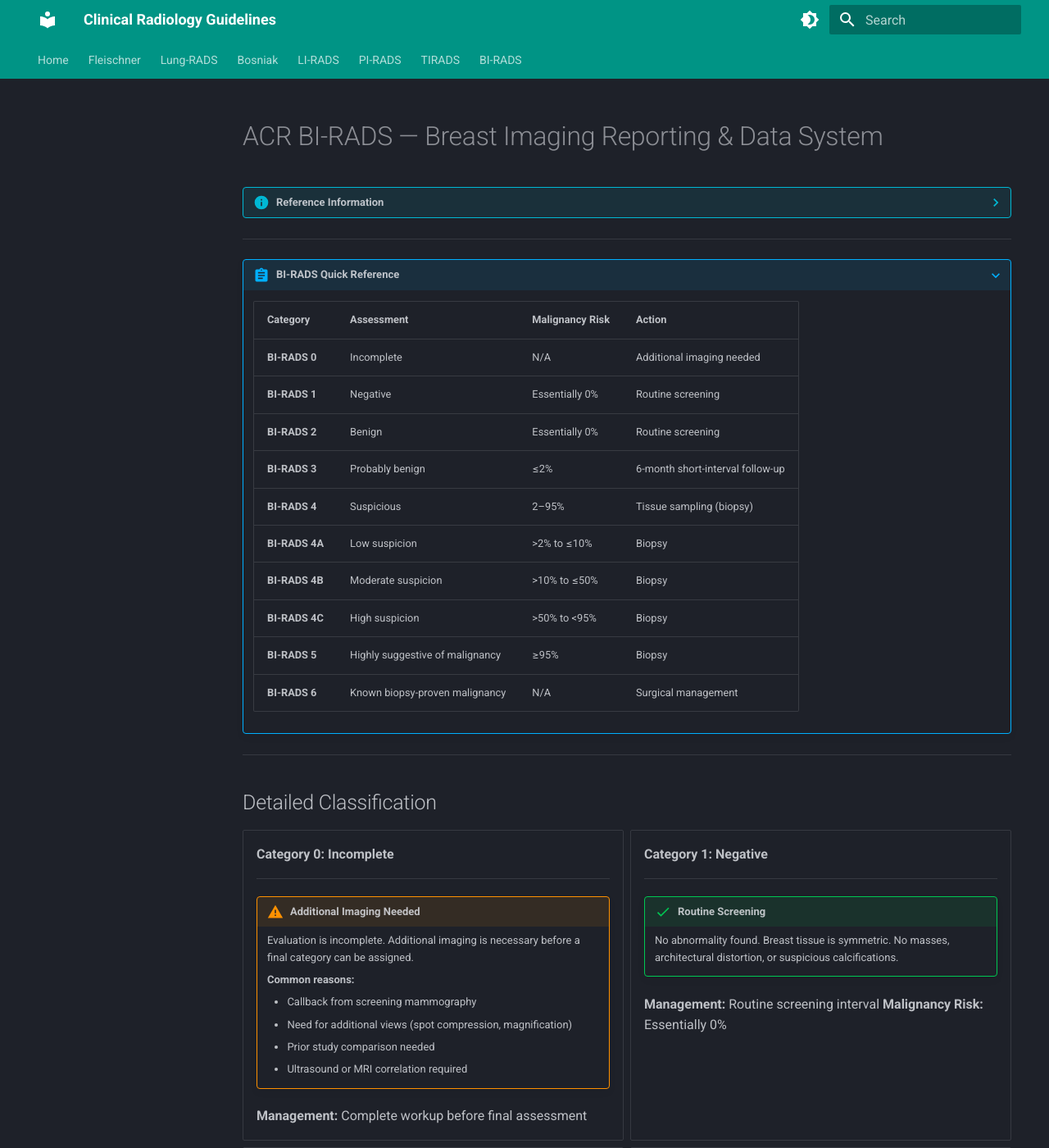
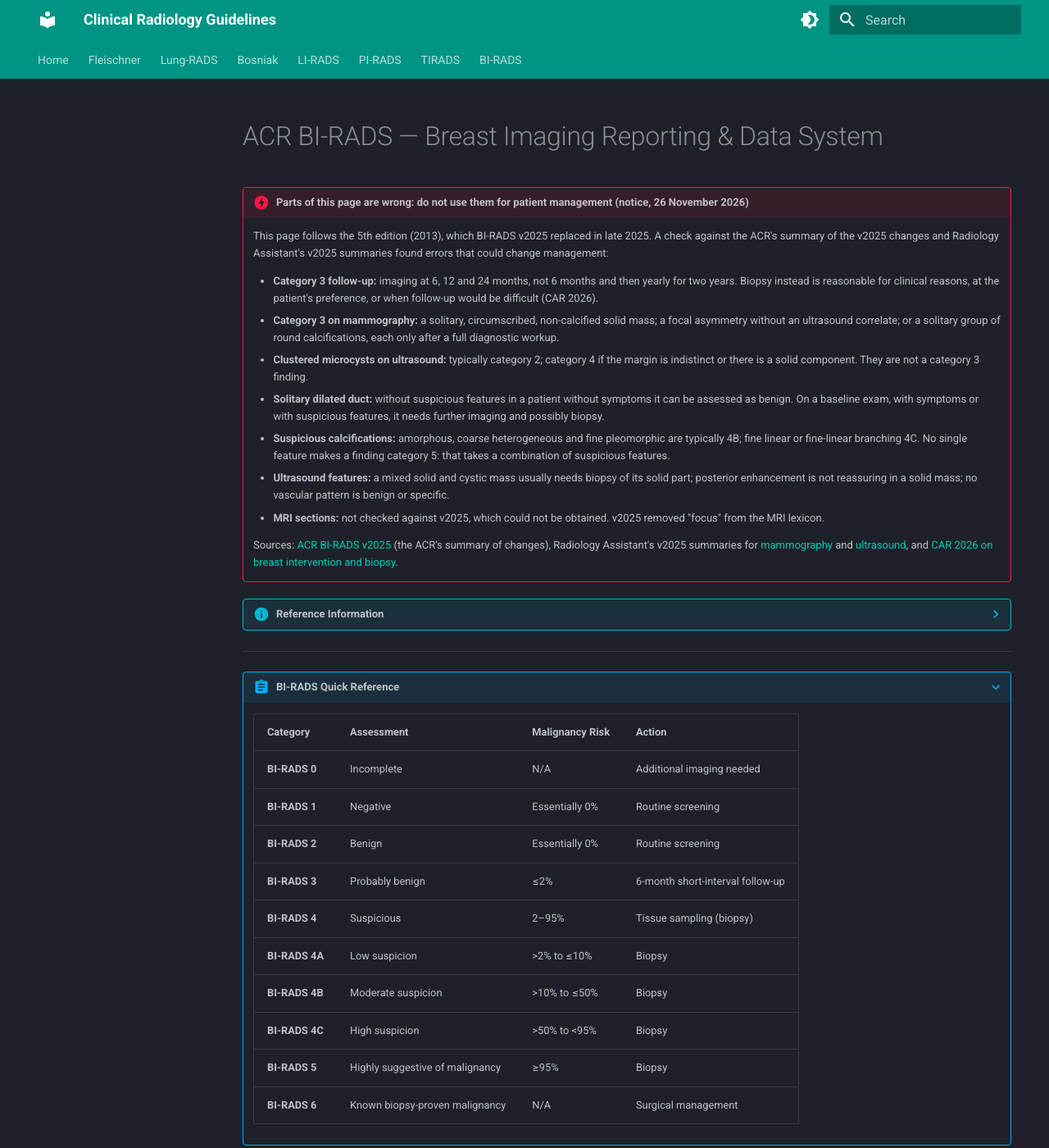
Before and after one commit to dfergs93/guidelines_manager, an MkDocs documentation site: the page built from docs/breast/bi_rads.md, in a window 1280 px wide and 1400 px high. Shown: the whole window at 82% size. Built offline with MkDocs 1.6.1 and Material for MkDocs 9.7.7, drawn with Linux system fonts in a browser that asks for light colours; comment, search, counter and statistics services are not loaded; some of the changed text lies outside the part shown.

Commit message:
docs(bi-rads): dated notice of the v2025 changes that could change management; section pointers
Co-Authored-By: Claude Opus 5.5 <noreply@anthropic.com>
Claude-Session: https://claude.ai/code/session_018rxg1PuJtLzstwBW3FFyVK

```diff
--- a/docs/breast/bi_rads.md
+++ b/docs/breast/bi_rads.md
@@ -3,6 +3,19 @@ title: ACR BI-RADS
 ---
 
 # ACR BI-RADS — Breast Imaging Reporting & Data System
+
+!!! danger "Parts of this page are wrong: do not use them for patient management (notice, 26 November 2026)"
+    This page follows the 5th edition (2013), which BI-RADS v2025 replaced in late 2025. A check against the ACR's summary of the v2025 changes and Radiology Assistant's v2025 summaries found errors that could change management:
+
+    - **Category 3 follow-up:** imaging at 6, 12 and 24 months, not 6 months and then yearly for two years. Biopsy instead is reasonable for clinical reasons, at the patient's preference, or when follow-up would be difficult (CAR 2026).
+    - **Category 3 on mammography:** a solitary, circumscribed, non-calcified solid mass; a focal asymmetry without an ultrasound correlate; or a solitary group of round calcifications, each only after a full diagnostic workup.
+    - **Clustered microcysts on ultrasound:** typically category 2; category 4 if the margin is indistinct or there is a solid component. They are not a category 3 finding.
+    - **Solitary dilated duct:** without suspicious features in a patient without symptoms it can be assessed as benign. On a baseline exam, with symptoms or with suspicious features, it needs further imaging and possibly biopsy.
+    - **Suspicious calcifications:** amorphous, coarse heterogeneous and fine pleomorphic are typically 4B; fine linear or fine-linear branching 4C. No single feature makes a finding category 5: that takes a combination of suspicious features.
+    - **Ultrasound features:** a mixed solid and cystic mass usually needs biopsy of its solid part; posterior enhancement is not reassuring in a solid mass; no vascular pattern is benign or specific.
+    - **MRI sections:** not checked against v2025, which could not be obtained. v2025 removed "focus" from the MRI lexicon.
+
+    Sources: [ACR BI-RADS v2025](https://www.acr.org/Clinical-Resources/Clinical-Tools-and-Reference/Reporting-and-Data-Systems/Bi-Rads) (the ACR's summary of changes), Radiology Assistant's v2025 summaries for [mammography](https://radiologyassistant.nl/breast/bi-rads/bi-rads-for-mammography-and-ultrasound-2013-1-1) and [ultrasound](https://radiologyassistant.nl/breast/bi-rads/BI-RADS-v2025-Ultrasound), and [CAR 2026 on breast intervention and biopsy](https://doi.org/10.1177/08465371261451254).
 
 ??? info "Reference Information"
     **Full Name:** Breast Imaging Reporting and Data System
@@ -29,6 +42,9 @@ title: ACR BI-RADS
 ---
 
 ## Detailed Classification
+
+!!! danger "Out of date: see the notice at the top of this page"
+
 
 <div class="grid cards" markdown>
 
@@ -149,6 +165,9 @@ title: ACR BI-RADS
 
 ## Mammography: Descriptor Lexicon
 
+!!! danger "Out of date: see the notice at the top of this page"
+
+
 === "Masses"
 
     | Feature | Benign Descriptors | Suspicious Descriptors |
@@ -186,6 +205,9 @@ title: ACR BI-RADS
 
 ## Ultrasound: Descriptor Lexicon
 
+!!! danger "Out of date: see the notice at the top of this page"
+
+
 | Feature | Benign | Suspicious |
 |---------|--------|-----------|
 | **Shape** | Oval, round | Irregular |
@@ -201,6 +223,9 @@ title: ACR BI-RADS
 ---
 
 ## Breast MRI: BI-RADS Assessment
+
+!!! warning "Not checked against BI-RADS v2025: see the notice at the top of this page"
+
 
 === "Kinetic Curves"
 
@@ -227,6 +252,9 @@ title: ACR BI-RADS
 ---
 
 ## Background Parenchymal Enhancement (BPE)
+
+!!! warning "Not checked against BI-RADS v2025: see the notice at the top of this page"
+
 
 !!! info "MRI — Background Parenchymal Enhancement Categories"
     | Category | Description |
```
